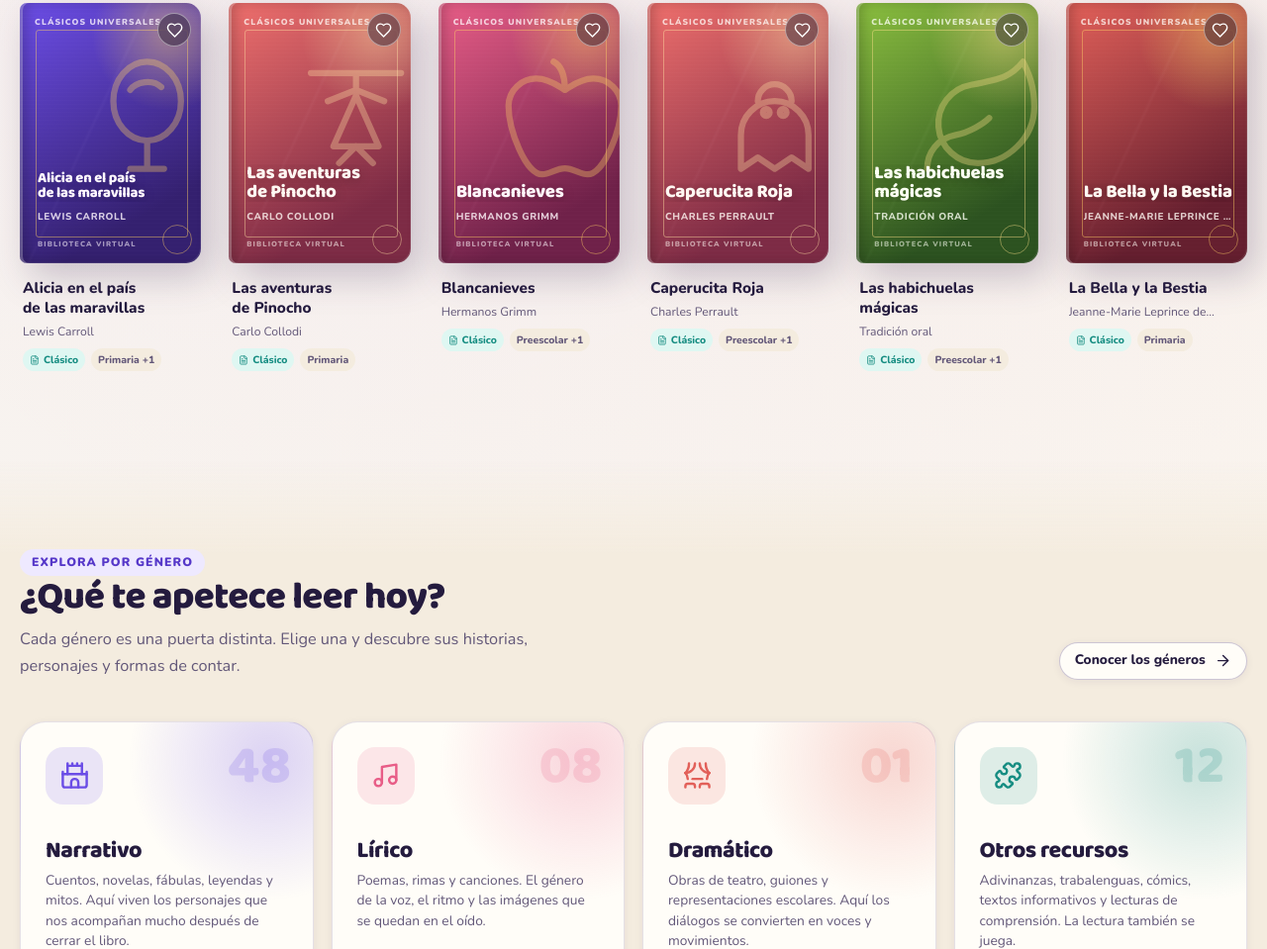
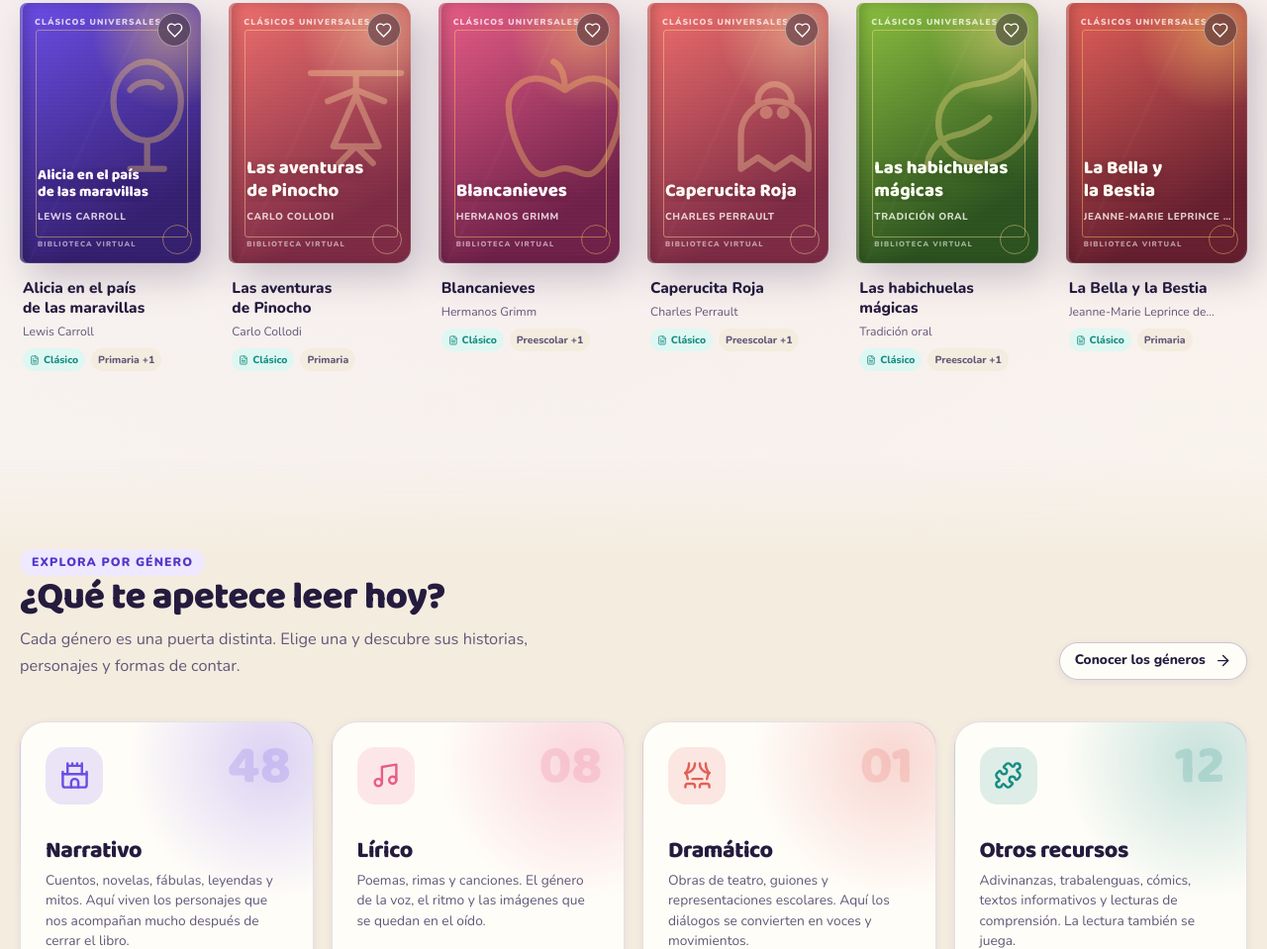
Before and after one commit to guadalupejesus117/biblioteca-virtual, a plain HTML site: page index.html in a window 1280 px wide. Shown: the part 1396-2355 px from the top of the page at 99% size. Drawn offline with Linux system fonts and the light colour scheme.

Commit message:
Corregir icono Inicio y legibilidad

```diff
--- a/css/adaptable.css
+++ b/css/adaptable.css
@@ -102,3 +102,6 @@ a[target="_blank"]::after { content: none; }
 
 /* Pulido visual: menos adornos, navegación estable y semana fija. */
 .fondo-magico{display:none}.hero__libro-flotante{display:none}.hero__burbuja{display:none}.hero__placa{display:none}.hero__marco{box-shadow:none}.pio-panel{border-radius:16px;padding:16px}.pio-dias{display:grid;grid-template-columns:repeat(7,minmax(0,1fr));gap:5px}.pio-dias span{display:flex;flex-direction:column;align-items:center;padding:7px 2px;background:var(--superficie-2);color:var(--tinta-suave);font-size:.8rem;border:1px solid transparent}.pio-dias span b{font-size:1.1rem}.pio-dias .pio-hoy{border-color:var(--primario)}.pio-dias .pio-hecho{background:var(--turquesa-suave);color:var(--turquesa)}.pio-reto{min-height:72px;padding:12px;border-radius:12px}.mascota-flotante{touch-action:none;cursor:grab;user-select:none}.mascota-flotante:active{cursor:grabbing}.mascota-flotante img{pointer-events:none;width:56px;height:56px}.burbuja-mascota{max-width:calc(100vw - 24px)}.hero__datos{display:none}.bv-instalar-franja{border-radius:12px}.pio-nav a{border-radius:12px}
+
+/* Legibilidad de textos y navegación */
+.lector-texto__cuerpo,.hoja-libro{letter-spacing:.015em;word-spacing:.055em;line-height:1.7!important}.hoja-libro p,.lector-texto__cuerpo p{margin-bottom:1em;overflow-wrap:break-word}.portada__titulo{letter-spacing:0;line-height:1.2;overflow-wrap:break-word}.pio-nav a span{letter-spacing:0;line-height:1.3}
```
